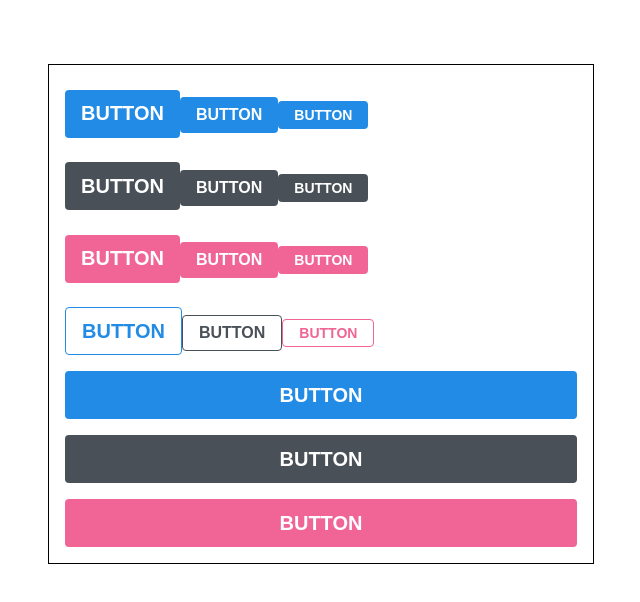
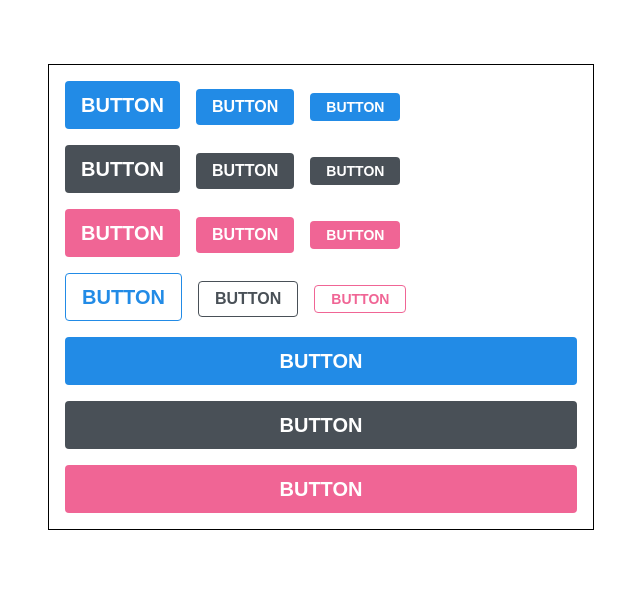
Before and after one commit to zwonlala/SCS, a React (Create React App) app: page / in a window 1280 px wide. Shown: the top 602 px of the page, without its empty margins (319-959 px from the left). Built offline with nearby package versions, Linux system fonts and the light colour scheme.

Commit message:
14th commit
styled components "& + &" selector 정상 동작하지 않는 현상 수정

"& + &" 이 아닌 "&:not(:first-child)" selector 사용

관련 이슈 : https://github.com/styled-components/styled-components/issues/3265

```diff
--- a/src/App.js
+++ b/src/App.js
@@ -11,7 +11,7 @@ const AppBlock = styled.div`
 `
 
 const ButtonGroup = styled.div`
-	& + & {
+	&:not(:first-child) {
 		margin-top: 1rem;
 	}
 `
--- a/src/components/Button.js
+++ b/src/components/Button.js
@@ -57,7 +57,7 @@ const fullWidthStyle = css`
 		css`
 			width: 100%;
 			juistify-content: center;
-			& + & {
+			&:not(:first-child) {
 				margin-left: 0;
 				margin-top: 1rem;
 			}
@@ -83,7 +83,7 @@ const StyledButton = styled.button`
 	${colorStyles}
 
 	// etc
-	& + & {
+	&:not(:first-child) {
 		margin-left: 1rem;
 	}
 
```
